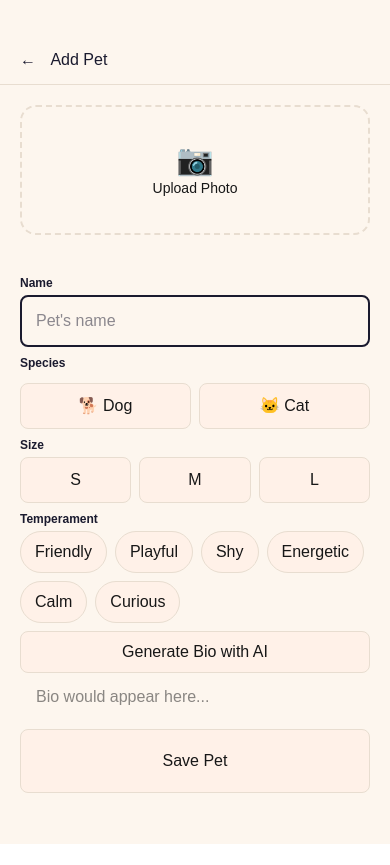
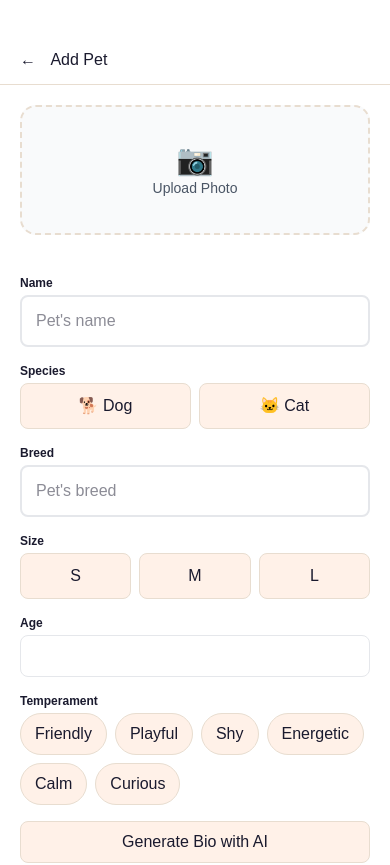
Before and after one commit to StephB-97/PawPals-App, a Next.js app in the folder web/: page /profile/create-pet in a window 390 px wide. Shown: the top 865 px of the page. Before the commit the page ends 844 px from the top, so only its background shows below. Built offline with nearby package versions, Linux system fonts and the light colour scheme.

Commit message:
Implemented the pet-form for mobile version

```diff
--- a/web/src/app/profile/create-pet/page.tsx
+++ b/web/src/app/profile/create-pet/page.tsx
@@ -3,22 +3,24 @@
 function PetForm(){
    return(
        <>
-           {/* Mobile view first */}
            {/* wrapper */}
-           <main className = "min-h-screen bg-[#FDF6EE]">
+           <main className = "min-h-screen bg-[#FDF6EE] md:px-6 md:py-8">
+                <div className="mx-auto w-full max-w-md bg-white min-h-screen md:min-h-0 md:max-w-2xl md:rounded-2xl md:shadow-sm">
                     {/* Photo upload section */}
                     <div className="flex items-center border-b border-[#E8DDD0] gap-[0.9rem] pt-12 px-5 pb-3">
                         <span className = "text-[1rem] text-[#1A1A2E] cursor-pointer">&larr;</span>
-                    <span className = "text-[1rem] text-[#1A1A2E]">Add Pet</span>
+                        <span className = "text-[1rem] text-[#1A1A2E] md:text-[1.1rem]">Add Pet</span>
                     </div>
                     <div className ="p-5">
-                    <div className ="w-full h-[130px] flex flex-col items-center justify-center border-2 border-dashed rounded-2xl border-[#E8DDD0] ">
+                        <div
+                            className ="w-full h-[130px] flex flex-col items-center justify-center border-2 border-dashed rounded-2xl border-[#E8DDD0] bg-[#F9FAFB]"
+                        >
                             <span className ="text-3xl">📷</span>
-                        <span className = "text-sm text-gray">Upload Photo</span>
+                            <span className = "text-sm text-gray-600">Upload Photo</span>
                         </div>
                     </div>
                     {/* Container for input content */}
-                <div className = "p-5 flex flex-col gap-2">
+                    <div className = "p-5 flex flex-col gap-4">
                         {/* Name input */}
                         <div className = "flex flex-col">
                             <label className="mb-1 block text-xs font-semibold text-[#1A1A2E]">
@@ -27,32 +29,61 @@ function PetForm(){
                             <input
                                 type="text"
                                 placeholder="Pet's name"
-                            className = "w-full py-3 px-3.5 border-2 rounded-lg outline-none text-[#1A1A2E] focus:border-[#E8734A]"
+                                className = "w-full py-3 px-3.5 border-2 border-[#E5E7EB] rounded-lg outline-none text-[#1A1A2E] focus:border-[#E8734A]"
                             />
                         </div>
                         {/* Species toggle */}
-                    <div className = "flex flex-col gap-2">
+                        <div className = "flex flex-col">
                             <label className="mb-1 block text-xs font-semibold text-[#1A1A2E]">Species</label>
                             {/* Button wrapper */}
                             <div className = "grid grid-cols-2 gap-2">
-                            <button className = "border border-[#E8DDD0] bg-[#FFF1E8] rounded-lg p-2.5">
+                                <button className = "border border-[#E8DDD0] bg-[#FFF1E8] rounded-lg p-2.5 text-[#1A1A2E]">
                                     🐕 Dog
                                 </button>
-                            <button className = "border border-[#E8DDD0] bg-[#FFF1E8] rounded-lg p-2.5">
+                                <button className = "border border-[#E8DDD0] bg-[#FFF1E8] rounded-lg p-2.5 text-[#1A1A2E]">
                                     🐱 Cat
                                 </button>
                             </div>
+                        </div>
+                        {/* Breed toggle */}
+                        <div className = "flex flex-col">
+                            <label className="mb-1 block text-xs font-semibold text-[#1A1A2E]">Breed</label>
+                            <input
+                                type="text"
+                                placeholder="Pet's breed"
+                                className = "w-full py-3 px-3.5 border-2 border-[#E5E7EB] rounded-lg outline-none text-[#1A1A2E] focus:border-[#E8734A]"
+                            />
+
                         </div>
                         {/* Pet size's toggle */}
                         <div className = "flex flex-col">
                             <label className="mb-1 block text-xs font-semibold text-[#1A1A2E]">Size</label>
                             {/* Button wrapper */}
                             <div className = "grid grid-cols-3 gap-2">
-                            <button className = "border border-[#E8DDD0] bg-[#FFF1E8] rounded-lg p-2.5">S</button>
-                            <button className = "border border-[#E8DDD0] bg-[#FFF1E8] rounded-lg p-2.5">M</button>
-                            <button className = "border border-[#E8DDD0] bg-[#FFF1E8] rounded-lg p-2.5">L</button>
+                                <button
+                                    className = "border border-[#E8DDD0] bg-[#FFF1E8] rounded-lg p-2.5 text-[#1A1A2E]"
+                                >
+                                    S
+                                </button>
+                                <button
+                                    className = "border border-[#E8DDD0] bg-[#FFF1E8] rounded-lg p-2.5 text-[#1A1A2E]"
+                                >
+                                    M
+                                </button>
+                                <button
+                                    className = "border border-[#E8DDD0] bg-[#FFF1E8] rounded-lg p-2.5 text-[#1A1A2E]"
+                                >
+                                    L
+                                </button>
                             </div>
                         </div>
+
+                        {/* Age */}
+                        <div className = "flex flex-col">
+                            <label className="mb-1 block text-xs font-semibold text-[#1A1A2E]">Age</label>
+                            <input type = "number" className = "w-full border border-[#E5E7EB] rounded-lg focus:ring-2 outline-none focus:ring-[#E8734A] text-[#1A1A2E] py-2 px-3"/>
+                        </div>
+
                         {/* Temperament toggle*/}
                         <div className = "flex flex-col">
                             <label className="mb-1 block text-xs font-semibold text-[#1A1A2E]">Temperament</label>
@@ -60,42 +91,42 @@ function PetForm(){
                             <div className = "flex flex-wrap gap-2">
                                 {/* Clickable chips */}
                                 <button
-                                className ="py-2 px-3.5 border border-[#E8DDD0] bg-[#FFF1E8] rounded-full p-2.5 cursor-pointer"
+                                    className ="py-2 px-3.5 border border-[#E8DDD0] bg-[#FFF1E8] text-[#1A1A2E] rounded-full cursor-pointer"
                                 >
                                     Friendly
                                 </button>
                                 <button
-                                className ="py-2 px-3.5 border border-[#E8DDD0] bg-[#FFF1E8] rounded-full p-2.5 cursor-pointer"
+                                    className ="py-2 px-3.5 border border-[#E8DDD0] bg-[#FFF1E8] text-[#1A1A2E] rounded-full cursor-pointer"
                                 >
                                     Playful
                                 </button>
                                 <button
-                                className ="py-2 px-3.5 border border-[#E8DDD0] bg-[#FFF1E8] rounded-full p-2.5 cursor-pointer"
+                                    className ="py-2 px-3.5 border border-[#E8DDD0] bg-[#FFF1E8] text-[#1A1A2E] rounded-full cursor-pointer"
                                 >
                                     Shy
                                 </button>
                                 <button
-                                className ="py-2 px-3.5 border border-[#E8DDD0] bg-[#FFF1E8] rounded-full p-2.5 cursor-pointer"
+                                    className ="py-2 px-3.5 border border-[#E8DDD0] bg-[#FFF1E8] text-[#1A1A2E] rounded-full cursor-pointer"
                                 >
                                     Energetic
                                 </button>
                                 <button
-                                className ="py-2 px-3.5 border border-[#E8DDD0] bg-[#FFF1E8] rounded-full p-2.5 cursor-pointer"
+                                    className ="py-2 px-3.5 border border-[#E8DDD0] bg-[#FFF1E8] text-[#1A1A2E] rounded-full cursor-pointer"
                                 >
                                     Calm
                                 </button>
                                 <button
-                                className ="py-2 px-3.5 border border-[#E8DDD0] bg-[#FFF1E8] rounded-full p-2.5 cursor-pointer"
+                                    className ="py-2 px-3.5 border border-[#E8DDD0] bg-[#FFF1E8] text-[#1A1A2E] rounded-full cursor-pointer"
                                 >
                                     Curious
                                 </button>
                             </div>
                         </div>
                         {/* Ai section */}
-                    <div className = "flex flex-col">
+                        <div className = "flex flex-col gap-2">
                             {/* Generate Bio with AI" button */}
                             <button
-                            className = "w-full py-2 px-3.5 border border-[#E8DDD0] bg-[#FFF1E8] rounded-lg p-2.5 cursor-pointer"
+                                className = "w-full py-2 px-3.5 border border-[#E8DDD0] bg-[#FFF1E8] text-[#1A1A2E] rounded-lg cursor-pointer"
                             >
                                 Generate Bio with AI
                             </button>
@@ -103,14 +134,15 @@ function PetForm(){
                             <input
                                 type="text"
                                 placeholder="Bio would appear here..."
-                            className ="w-full py-3 px-4"
+                                className ="w-full h-[70px] py-3 px-4 text-[#1A1A2E] border-2 border-[#E5E7EB] rounded-lg focus:border-[#E8734A] outline-none"
                             />
                         </div>
                         <button
-                        className = "w-full h-16 py-2 px-3.5 border border-[#E8DDD0] bg-[#FFF1E8] rounded-lg p-2.5 cursor-pointer"
+                            className = "w-full h-16 py-2 px-3.5 border border-[#E8734A] bg-[linear-gradient(135deg,_#FF6B6B,_#FF8C42)] text-[#1A1A2E] rounded-lg cursor-pointer text-[white]"
                         >
                             Save Pet
                         </button>
+                    </div>
                 </div>
 
            </main>
```
Lines whose indentation alone changed are shown as unchanged.
